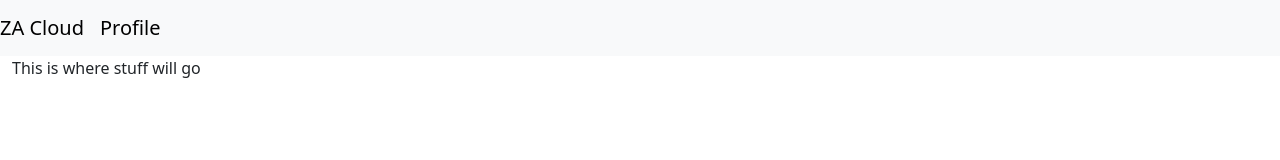
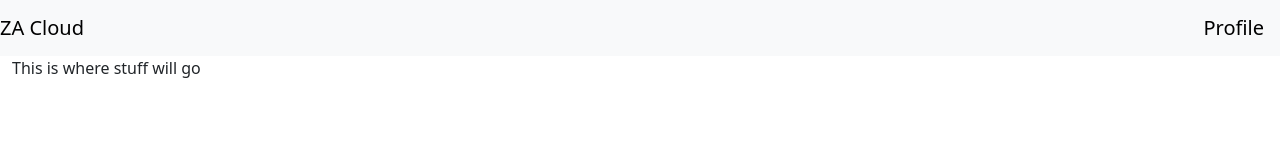
Before and after one commit to ZimmAgu/storage-cloud, a React (Create React App) app: page / in a window 1280 px wide. Shown: the top 160 px of the page. Built offline with nearby package versions, Linux system fonts and the light colour scheme; no server answers; sample sign-in values are in the browser's storage.

Commit message:
Add folder button file added. Nav Bar now expands for all sizes

```diff
--- a/src/StorageCloud/NavigationBar.js
+++ b/src/StorageCloud/NavigationBar.js
@@ -4,7 +4,7 @@ import {Link} from 'react-router-dom'
 
 function NavigationBar() {
     return (
-        <Navbar bg="light" expand='sm'>
+        <Navbar bg="light" expand={'sm' | 'md' | 'lg' | 'xl'}>
             <Navbar.Brand>
                 <Link to='./' style={{ color:'black', textDecoration: 'none' }}>
                     ZA Cloud
```
Also changed, not shown: src/StorageCloud/AddFolderButton.js (added).
